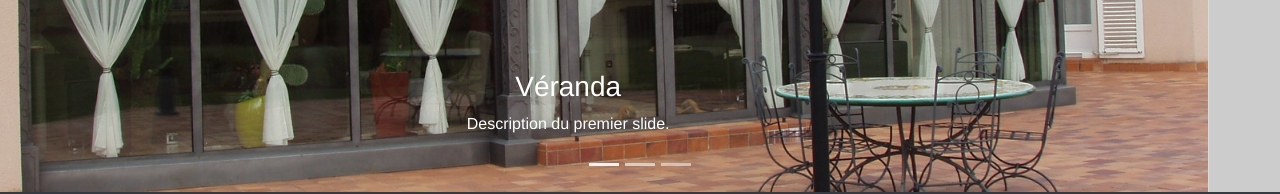
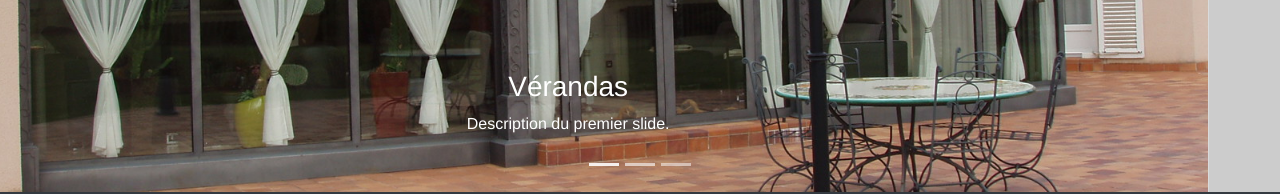
Before and after one commit to Timdev0/ferronnerie-peltier, a Vue app: page / in a window 1280 px wide. Shown: the part 424-618 px from the top of the page. Built offline with nearby package versions, Linux system fonts and the light colour scheme.

Commit message:
correction

```diff
--- a/src/views/Home.vue
+++ b/src/views/Home.vue
@@ -11,7 +11,7 @@
           <!-- Slide One - Set the background image for this slide in the line below -->
           <div class="carousel-item active" style="background-image: url('/assets/3.jpg')">
             <div class="carousel-caption d-none d-md-block">
-              <h3>Véranda</h3>
+              <h3>Vérandas</h3>
               <p>Description du premier slide.</p>
             </div>
           </div>
```
